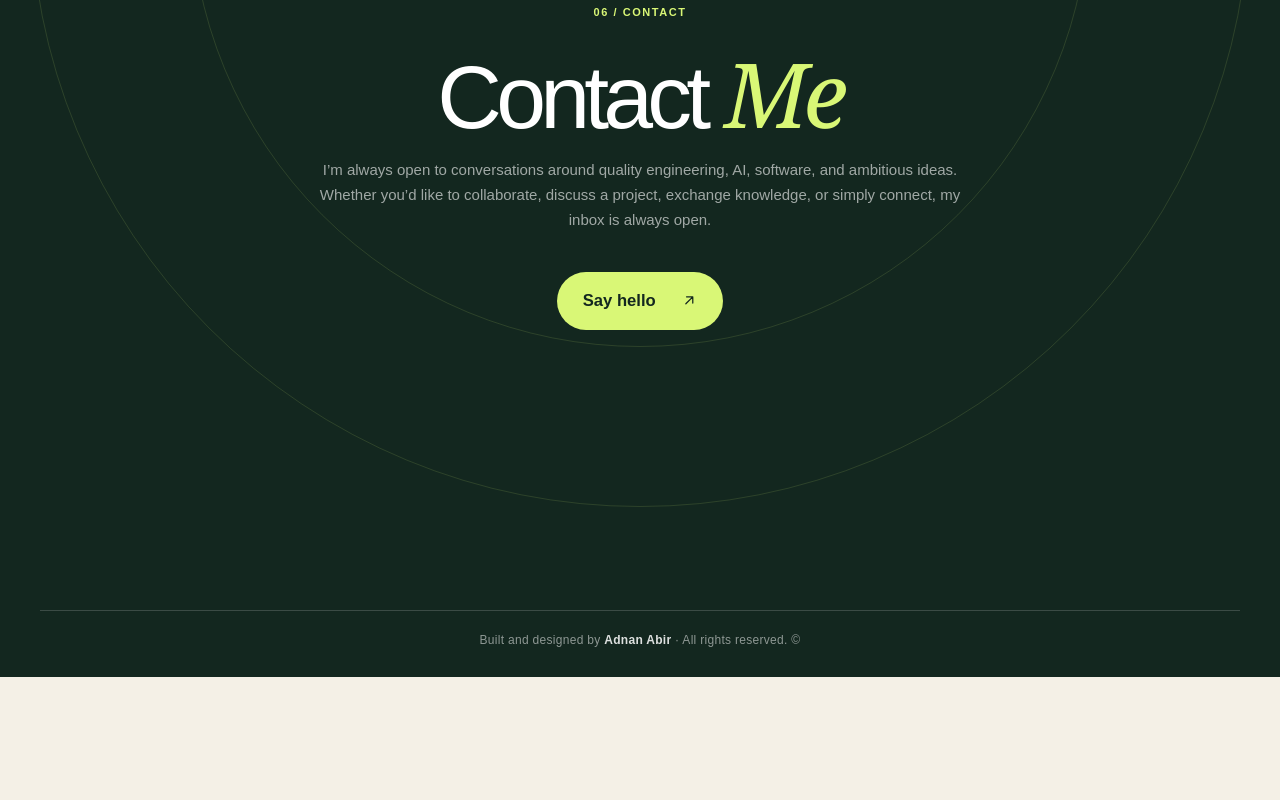
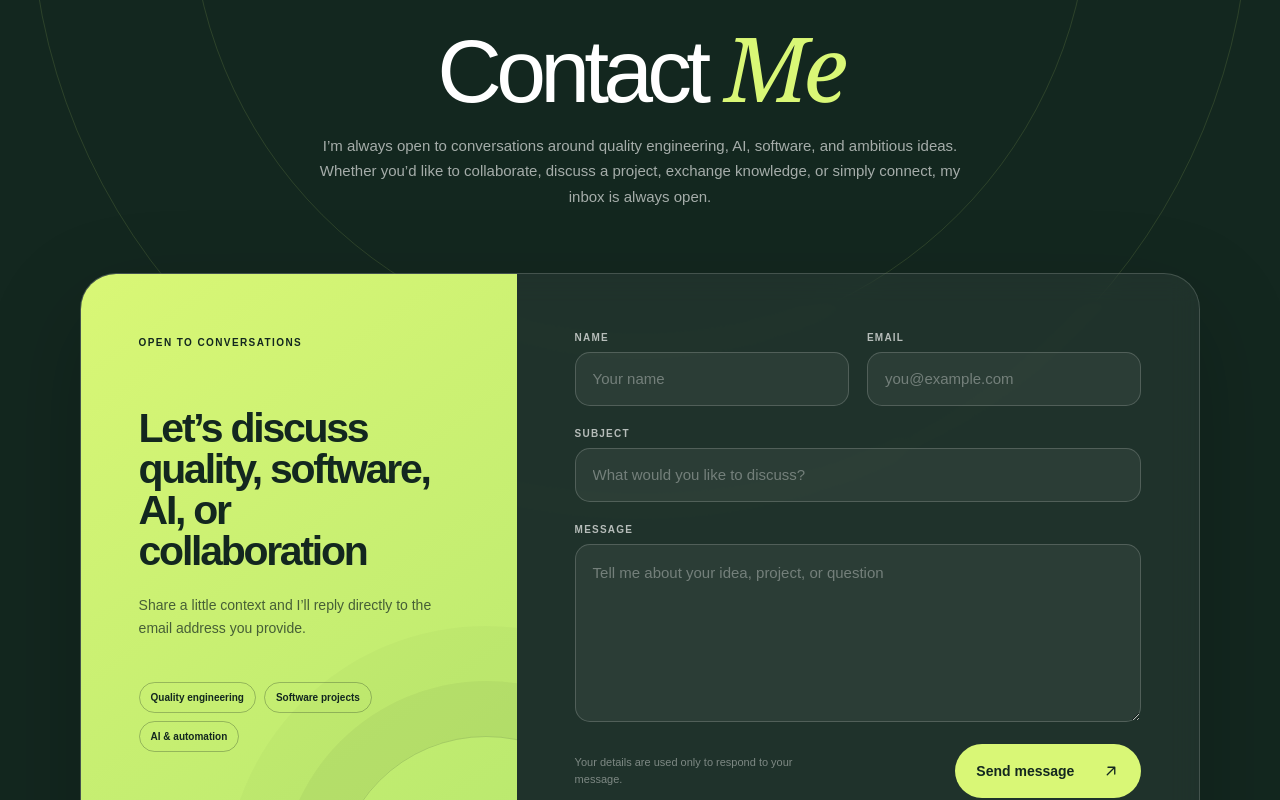
Before and after one commit to adnanauric/adnan-portfolio, a React (Vite) app: page / in a window 1280 px wide. Shown: the part 8280-9080 px from the top of the page. Before the commit the page ends 8957 px from the top, so only its background shows below. Built offline with nearby package versions, Linux system fonts and the light colour scheme.

Commit message:
Refactor contact section: update email link to form, enhance styles, and implement form submission functionality

```diff
--- a/content/profile.json
+++ b/content/profile.json
@@ -9,7 +9,6 @@
     "Beyond QA, I’m deeply interested in artificial intelligence, automation, and software development. I enjoy experimenting with AI-assisted workflows, building practical projects, and continuously expanding my technical skills.",
     "Outside technology, travelling is an important part of who I am. Discovering new places, people, and perspectives keeps me curious—and that same curiosity shapes the way I learn, solve problems, and approach my work."
   ],
-  "email": "adnanauric@gmail.com",
   "resumeLink": "",
   "contactHeading": "Let’s Build Something Meaningful",
   "contactText": "I’m always open to conversations around quality engineering, AI, software, and ambitious ideas. Whether you’d like to collaborate, discuss a project, exchange knowledge, or simply connect, my inbox is always open.",
--- a/src/App.css
+++ b/src/App.css
@@ -538,14 +538,108 @@ svg {
 .skill-card ul { margin: 0; }
 .skill-card li { padding: 8px 11px; border: 1px solid currentColor; border-radius: 100px; font-size: 10px; font-weight: 800; opacity: .78; }
 
-.contact-section { position: relative; min-height: 850px; overflow: hidden; padding: clamp(110px, 14vw, 190px) 40px 30px; color: white; text-align: center; background: var(--ink); }
-.contact-content { position: relative; z-index: 2; max-width: 1100px; margin: 0 auto; }
-.contact-content .eyebrow { color: var(--lime); }
-.contact-content h2 { margin-top: 34px; font-size: clamp(58px, 7vw, 108px); }
-.contact-content h2 em { color: var(--lime); }
-.contact-content > p:not(.eyebrow) { max-width: 650px; margin: 20px auto 34px; color: rgba(255,255,255,.6); font-size: 15px; line-height: 1.65; }
-.contact-email { display: inline-flex; align-items: center; gap: 25px; margin-top: 5px; padding: 19px 26px; border-radius: 100px; color: var(--ink); background: var(--lime); font-size: clamp(14px, 1.3vw, 18px); font-weight: 800; text-decoration: none; transition: transform 180ms ease, background 180ms ease; }
-.contact-email:hover { transform: translateY(-3px); background: white; }
+.contact-section { position: relative; min-height: 1120px; overflow: hidden; padding: clamp(110px, 12vw, 165px) 40px 140px; color: white; background: var(--ink); }
+.contact-content { position: relative; z-index: 2; max-width: 1200px; margin: 0 auto; }
+.contact-heading { text-align: center; }
+.contact-heading .eyebrow { color: var(--lime); }
+.contact-heading h2 { margin-top: 34px; font-size: clamp(58px, 7vw, 108px); }
+.contact-heading h2 em { color: var(--lime); }
+.contact-heading > p:not(.eyebrow) { max-width: 680px; margin: 20px auto 0; color: rgba(255,255,255,.62); font-size: 15px; line-height: 1.7; }
+
+.contact-panel {
+  display: grid;
+  grid-template-columns: .78fr 1.22fr;
+  max-width: 1120px;
+  margin: 64px auto 0;
+  overflow: hidden;
+  border: 1px solid rgba(255,255,255,.16);
+  border-radius: 36px;
+  background: rgba(255,255,255,.055);
+  box-shadow: 0 34px 100px rgba(0,0,0,.2);
+  backdrop-filter: blur(14px);
+}
+
+.contact-note {
+  position: relative;
+  overflow: hidden;
+  padding: clamp(38px, 4.5vw, 58px);
+  color: var(--ink);
+  background: linear-gradient(145deg, var(--lime), #b8e86e);
+  text-align: left;
+}
+
+.contact-note::after {
+  position: absolute;
+  right: -120px;
+  bottom: -145px;
+  width: 300px;
+  height: 300px;
+  border: 1px solid rgba(19,39,31,.16);
+  border-radius: 50%;
+  box-shadow: 0 0 0 55px rgba(19,39,31,.045), 0 0 0 110px rgba(19,39,31,.025);
+  content: '';
+}
+
+.contact-note-label { position: relative; z-index: 1; font-size: 10px; font-weight: 900; letter-spacing: .14em; text-transform: uppercase; }
+.contact-note h3 { position: relative; z-index: 1; margin: 58px 0 22px; font-size: clamp(34px, 3.2vw, 48px); font-weight: 550; letter-spacing: -.055em; line-height: 1; }
+.contact-note > p { position: relative; z-index: 1; margin: 0; color: rgba(19,39,31,.72); font-size: 14px; line-height: 1.65; }
+.contact-note ul { position: relative; z-index: 1; display: flex; margin: 42px 0 0; padding: 0; flex-wrap: wrap; gap: 8px; list-style: none; }
+.contact-note li { padding: 9px 11px; border: 1px solid rgba(19,39,31,.28); border-radius: 100px; font-size: 10px; font-weight: 800; }
+
+.contact-form { display: grid; align-content: start; gap: 22px; padding: clamp(38px, 4.5vw, 58px); text-align: left; }
+.contact-form-row { display: grid; grid-template-columns: 1fr 1fr; gap: 18px; }
+.contact-form label { display: grid; gap: 9px; }
+.contact-form label > span { color: rgba(255,255,255,.68); font-size: 10px; font-weight: 800; letter-spacing: .12em; text-transform: uppercase; }
+.contact-form input,
+.contact-form textarea {
+  width: 100%;
+  border: 1px solid rgba(255,255,255,.18);
+  border-radius: 15px;
+  outline: 0;
+  color: white;
+  background: rgba(255,255,255,.055);
+  font: inherit;
+  font-size: 15px;
+  transition: border-color 180ms ease, background 180ms ease, box-shadow 180ms ease;
+}
+.contact-form input { min-height: 54px; padding: 0 17px; }
+.contact-form textarea { min-height: 150px; padding: 16px 17px; line-height: 1.6; resize: vertical; }
+.contact-form input::placeholder,
+.contact-form textarea::placeholder { color: rgba(255,255,255,.34); }
+.contact-form input:hover,
+.contact-form textarea:hover { border-color: rgba(255,255,255,.34); background: rgba(255,255,255,.075); }
+.contact-form input:focus,
+.contact-form textarea:focus { border-color: var(--lime); background: rgba(255,255,255,.08); box-shadow: 0 0 0 3px rgba(217,247,118,.12); }
+.contact-form .form-botcheck { position: absolute; width: 1px; height: 1px; overflow: hidden; opacity: 0; pointer-events: none; }
+
+.contact-form-footer { display: flex; align-items: center; justify-content: space-between; gap: 24px; }
+.contact-form-footer > p { max-width: 245px; margin: 0; color: rgba(255,255,255,.42); font-size: 11px; line-height: 1.5; }
+.contact-submit {
+  display: inline-flex;
+  min-height: 54px;
+  align-items: center;
+  justify-content: space-between;
+  gap: 28px;
+  padding: 0 21px;
+  border: 0;
+  border-radius: 100px;
+  color: var(--ink);
+  background: var(--lime);
+  font: inherit;
+  font-size: 14px;
+  font-weight: 800;
+  cursor: pointer;
+  transition: transform 180ms ease, background 180ms ease, opacity 180ms ease;
+}
+.contact-submit svg { width: 18px; height: 18px; }
+.contact-submit:hover:not(:disabled) { background: white; transform: translateY(-2px); }
+.contact-submit:focus-visible { outline: 3px solid rgba(217,247,118,.35); outline-offset: 4px; }
+.contact-submit:disabled { cursor: wait; opacity: .68; }
+.contact-status { min-height: 21px; margin: -6px 0 0; font-size: 12px; font-weight: 700; line-height: 1.5; }
+.contact-status.is-idle { visibility: hidden; }
+.contact-status.is-sending { color: rgba(255,255,255,.66); }
+.contact-status.is-success { color: var(--lime); }
+.contact-status.is-error { color: #ff9b86; }
 .contact-orbit { position: absolute; border: 1px solid rgba(217,247,118,.13); border-radius: 50%; }
 .orbit-one { top: -380px; left: 50%; width: 900px; height: 900px; transform: translateX(-50%); }
 .orbit-two { top: -540px; left: 50%; width: 1220px; height: 1220px; transform: translateX(-50%); }
@@ -633,6 +727,9 @@ footer > p strong { color: rgba(255,255,255,.86); font-weight: 700; }
   .education-card { grid-template-columns: 100px 1fr; }
   .education-meta { grid-column: 2; padding-top: 0; }
   .education-description, .education-tags, .education-card > a { grid-column: 2; }
+  .contact-section { min-height: auto; }
+  .contact-panel { grid-template-columns: 1fr; }
+  .contact-note h3 { max-width: 680px; margin-top: 38px; }
 }
 
 @media (max-width: 680px) {
@@ -693,10 +790,20 @@ footer > p strong { color: rgba(255,255,255,.86); font-weight: 700; }
   .skills-grid { grid-template-columns: 1fr; gap: 14px; }
   .skill-card { min-height: 285px; padding: 28px; }
   .skill-card h3 { margin-top: 42px; font-size: 34px; }
-  .contact-section { min-height: 820px; padding: 100px 14px 28px; }
-  .contact-content h2 { font-size: clamp(49px, 14vw, 70px); }
-  .contact-content > p:not(.eyebrow) { font-size: 15px; }
-  .contact-email { gap: 12px; padding: 16px 18px; }
+  .contact-section { padding: 100px 14px 130px; }
+  .contact-heading h2 { font-size: clamp(49px, 14vw, 70px); }
+  .contact-heading > p:not(.eyebrow) { font-size: 15px; }
+  .contact-panel { margin-top: 46px; border-radius: 24px; }
+  .contact-note { padding: 32px 25px 35px; }
+  .contact-note h3 { margin-top: 34px; font-size: 35px; }
+  .contact-note ul { margin-top: 30px; }
+  .contact-form { gap: 20px; padding: 31px 22px 27px; }
+  .contact-form-row { grid-template-columns: 1fr; gap: 20px; }
+  .contact-form input { min-height: 52px; }
+  .contact-form textarea { min-height: 145px; }
+  .contact-form-footer { align-items: stretch; flex-direction: column; gap: 18px; }
+  .contact-form-footer > p { max-width: none; }
+  .contact-submit { width: 100%; }
   footer { right: 20px; bottom: 25px; left: 20px; }
   footer > p { max-width: 290px; font-size: 11px; line-height: 1.55; }
 }
--- a/src/App.jsx
+++ b/src/App.jsx
@@ -129,7 +129,7 @@ function Hero() {
         <p className="hero-manifesto">I build, test &amp; explore what’s next</p>
         <div className="hero-actions">
           <a className="button button-primary" href="#experience">Explore my work <Arrow /></a>
-          <a className="button button-ghost" href={`mailto:${profile.email}`}>Say hello <Arrow diagonal /></a>
+          <a className="button button-ghost" href="#contact">Say hello <Arrow diagonal /></a>
         </div>
       </div>
 
@@ -339,17 +339,113 @@ function Skills() {
 }
 
 function Contact() {
+  const [formStatus, setFormStatus] = useState({ type: 'idle', message: '' });
+  const isSending = formStatus.type === 'sending';
+
+  const handleSubmit = async (event) => {
+    event.preventDefault();
+    const form = event.currentTarget;
+    const formData = new FormData(form);
+
+    setFormStatus({ type: 'sending', message: 'Sending your message…' });
+
+    try {
+      const response = await fetch('https://api.web3forms.com/submit', {
+        method: 'POST',
+        body: formData,
+      });
+      const result = await response.json();
+
+      if (!response.ok || !result.success) {
+        throw new Error('Submission failed');
+      }
+
+      form.reset();
+      setFormStatus({
+        type: 'success',
+        message: 'Thank you — your message has been sent successfully.',
+      });
+    } catch {
+      setFormStatus({
+        type: 'error',
+        message: 'Your message could not be sent. Please try again in a moment.',
+      });
+    }
+  };
+
   return (
     <section className="contact-section" id="contact">
       <div className="contact-orbit orbit-one" aria-hidden="true" />
       <div className="contact-orbit orbit-two" aria-hidden="true" />
       <div className="contact-content" data-reveal>
-        <p className="eyebrow">06 / Contact</p>
-        <h2>Contact <em>Me</em></h2>
-        <p>{profile.contactText}</p>
-        <a className="contact-email" href={`mailto:${profile.email}`}>
-          Say hello <Arrow diagonal />
-        </a>
+        <div className="contact-heading">
+          <p className="eyebrow">06 / Contact</p>
+          <h2>Contact <em>Me</em></h2>
+          <p>{profile.contactText}</p>
+        </div>
+
+        <div className="contact-panel">
+          <aside className="contact-note">
+            <span className="contact-note-label">Open to conversations</span>
+            <h3>Let’s discuss quality, software, AI, or collaboration</h3>
+            <p>Share a little context and I’ll reply directly to the email address you provide.</p>
+            <ul aria-label="Conversation topics">
+              <li>Quality engineering</li>
+              <li>Software projects</li>
+              <li>AI &amp; automation</li>
+            </ul>
+          </aside>
+
+          <form
+            id="contact-form"
+            className="contact-form"
+            action="https://api.web3forms.com/submit"
+            method="POST"
+            onSubmit={handleSubmit}
+            aria-busy={isSending}
+          >
+            <input type="hidden" name="access_key" value="390d5222-da05-4d3b-b96a-6df19abd5154" />
+            <input type="hidden" name="from_name" value="Adnan Abir Portfolio" />
+            <input className="form-botcheck" type="checkbox" name="botcheck" tabIndex="-1" autoComplete="off" />
+
+            <div className="contact-form-row">
+              <label>
+                <span>Name</span>
+                <input type="text" name="name" placeholder="Your name" autoComplete="name" required />
+              </label>
+              <label>
+                <span>Email</span>
+                <input type="email" name="email" placeholder="you@example.com" autoComplete="email" required />
+              </label>
+            </div>
+
+            <label>
+              <span>Subject</span>
+              <input type="text" name="subject" placeholder="What would you like to discuss?" required />
+            </label>
+
+            <label>
+              <span>Message</span>
+              <textarea name="message" rows="6" placeholder="Tell me about your idea, project, or question" required />
+            </label>
+
+            <div className="contact-form-footer">
+              <p>Your details are used only to respond to your message.</p>
+              <button className="contact-submit" type="submit" disabled={isSending}>
+                <span>{isSending ? 'Sending…' : 'Send message'}</span>
+                <Arrow diagonal />
+              </button>
+            </div>
+
+            <p
+              className={`contact-status is-${formStatus.type}`}
+              role={formStatus.type === 'error' ? 'alert' : 'status'}
+              aria-live="polite"
+            >
+              {formStatus.message}
+            </p>
+          </form>
+        </div>
       </div>
       <footer>
         <p>Built and designed by <strong>Adnan Abir</strong> · All rights reserved. ©</p>
--- a/src/components/Contact.jsx
+++ b/src/components/Contact.jsx
@@ -15,7 +15,7 @@ export default function Contact() {
             {profile.contactText || "I'm currently looking for new opportunities and my inbox is always open. Whether you have a question, a project idea, or just want to say hi — I'll do my best to get back to you!"}
           </p>
           <a
-            href={`mailto:${profile.email}`}
+            href="#contact-form"
             className="btn-primary contact-cta"
           >
             Say Hello
```
